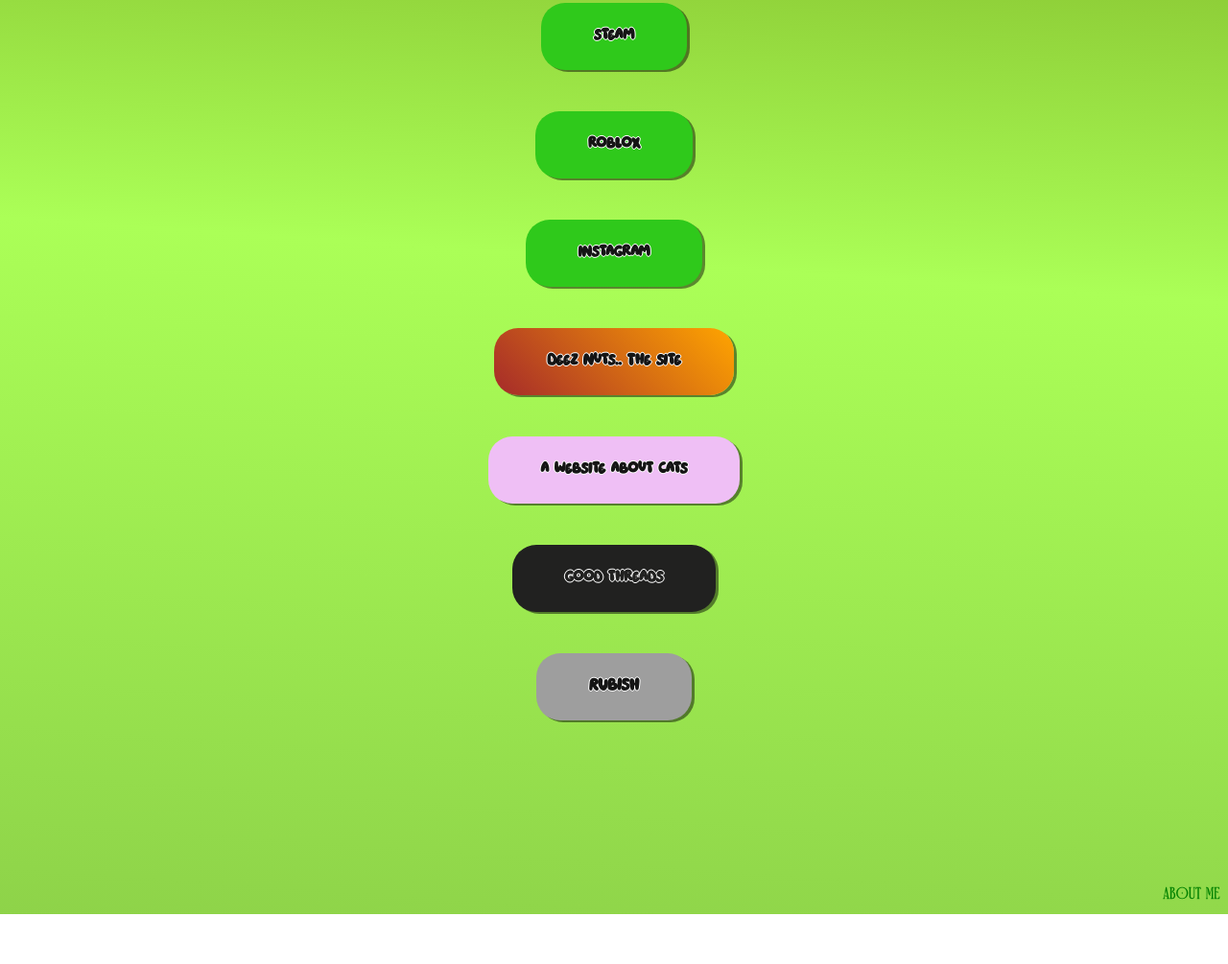
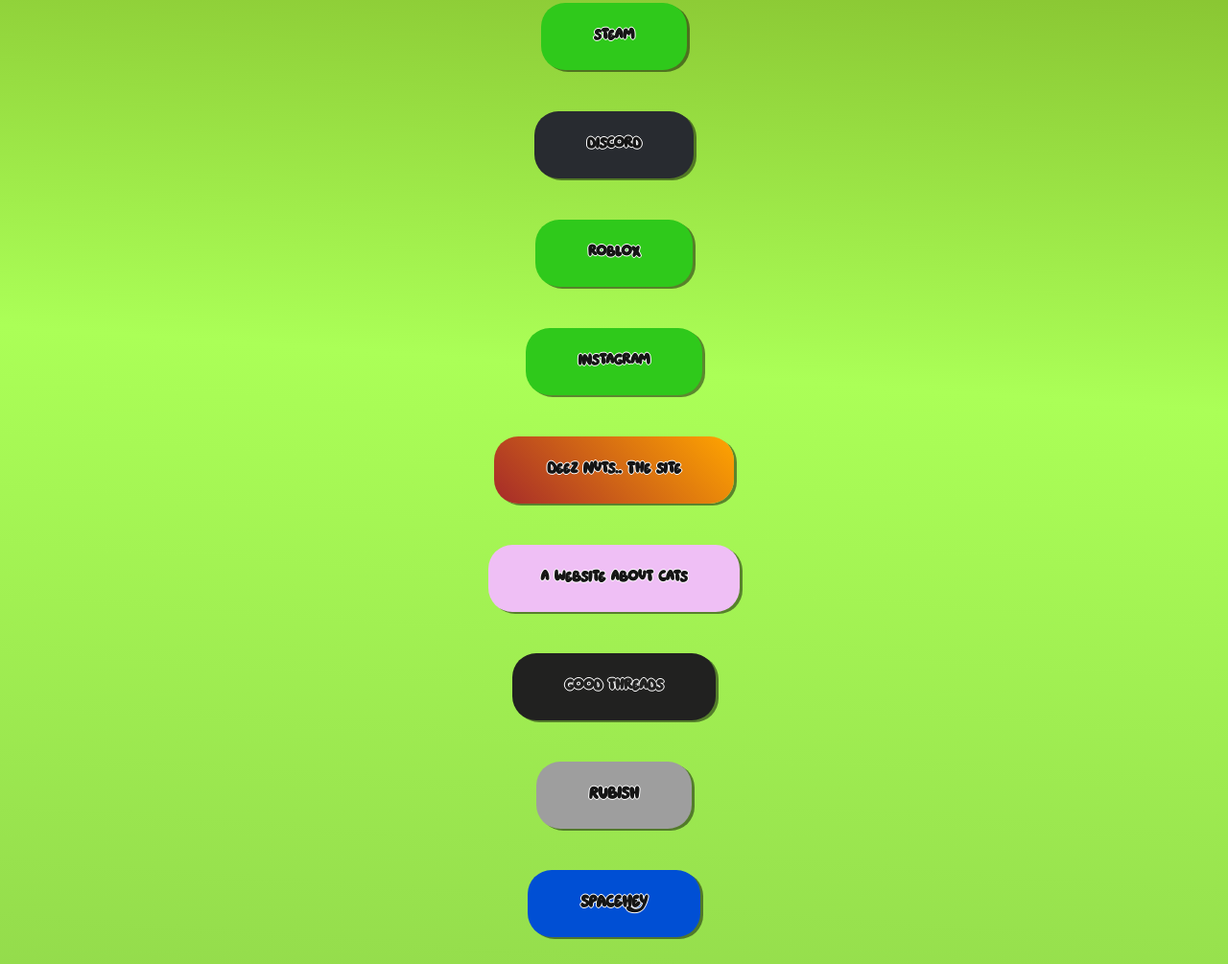
Before and after one commit to TR-ASHcoder/OKAY-link-site, a plain HTML site: page index.htm in a window 1280 px wide. Shown: the part 411-1416 px from the top of the page at 96% size. Before the commit the page ends 1364 px from the top, so only its background shows below. Drawn offline with Linux system fonts and the light colour scheme; grey boxes are pictures that could not be loaded.

Commit message:
discord and spacehey buttons added, idk if i change discords colours to green or should keep it custom though

```diff
--- a/index.htm
+++ b/index.htm
@@ -29,6 +29,8 @@
     <br>
     <center><button onclick="location.href = 'https://steamcommunity.com/id/TR-ASH/';", class="buttonstem"><span>steam</span></button></center>
     <br>
+    <center><button onclick="location.href = 'https://discordapp.com/users/385354004114178050';", class="buttondisco"><span>discord</span></button></center>
+    <br>
     <center><button onclick="location.href = 'https://www.roblox.com/users/353467231/profile#!/creations';", class="buttonro"><span>roblox</span></button></center>
     <br>
     <center><button onclick="location.href = 'https://www.instagram.com/tr___ash___/';", class="buttoninsta"><span>instagram</span></button></center>
@@ -40,6 +42,8 @@
     <center><button onclick="location.href = 'https://goodthread.notion.site/Good-Threads-8b810802240a4455a343e0a2c6bbe53a';", class="button4"><span>good threads</span></button></center>
     <br>
     <center><button onclick="location.href = 'https://rubish.neocities.org/';", class="buttonrub"><span>RUBISH</span></button></center>
+    <br>
+    <center><button onclick="location.href = 'https://spacehey.com/tr_ash';", class="buttonspace"><span>SPACEHEY</span></button></center>
     <br>
     <br>
     <br>
--- a/style.css
+++ b/style.css
@@ -301,10 +301,52 @@
     transform: translateY(4px);
   }
 
+  .buttonspace {
+    height: 70px;
+    font-size: 18px;
+    font-weight: 600;
+    margin-bottom: 25px;
+    color: #000000ea;
+    cursor: pointer;
+    background-color: #004fd4;
+    border:#ffffff ;
+    padding: 24px 55px;
+    border-radius: 25px;
+    box-shadow:  3px 2px rgba(0, 0, 0, 0.466);
+  }
+
+  .buttonspace:hover {background-color: #005cfc;}
 
 
+  .buttonspace:active {
+    background-color: #1b1d0280;
+    box-shadow: 0 0px rgba(0, 0, 0, 0.466);
+    transform: translateY(4px);
+  }
 
 
+  .buttondisco {
+    height: 70px;
+    font-size: 18px;
+    font-weight: 600;
+    margin-bottom: 25px;
+    color: #000000ea;
+    cursor: pointer;
+    background-color: #282b30;
+    border:#ffffff ;
+    padding: 24px 55px;
+    border-radius: 25px;
+    box-shadow:  3px 2px rgba(0, 0, 0, 0.466);
+  }
+
+  .buttondisco:hover {background-color: #36393e;}
+
+
+  .buttondisco:active {
+    background-color: #1b1d0280;
+    box-shadow: 0 0px rgba(0, 0, 0, 0.466);
+    transform: translateY(4px);
+  }
 
 
 
@@ -313,6 +355,68 @@
 
 
 /* button anims */
+
+.buttondisco span:after {
+  content: '💿';
+  position: absolute;
+  opacity: 0;
+  top: 0;
+  right: -20px;
+  transition: 0.5s;
+}
+
+
+
+.buttondisco span {
+  cursor: pointer;
+  display: inline-block;
+  position: relative;
+  transition: 0.5s;
+}
+
+
+.buttondisco:hover span {
+  padding-right: 25px;
+}
+
+.buttondisco:hover span:after {
+  opacity: 1;
+  right: 1;
+}
+
+
+
+
+
+.buttonspace span:after {
+  content: '💬';
+  position: absolute;
+  opacity: 0;
+  top: 0;
+  right: -20px;
+  transition: 0.5s;
+}
+
+
+
+.buttonspace span {
+  cursor: pointer;
+  display: inline-block;
+  position: relative;
+  transition: 0.5s;
+}
+
+
+.buttonspace:hover span {
+  padding-right: 25px;
+}
+
+.buttonspace:hover span:after {
+  opacity: 1;
+  right: 1;
+}
+
+
 
 .buttonrub span {
   cursor: pointer;
```
